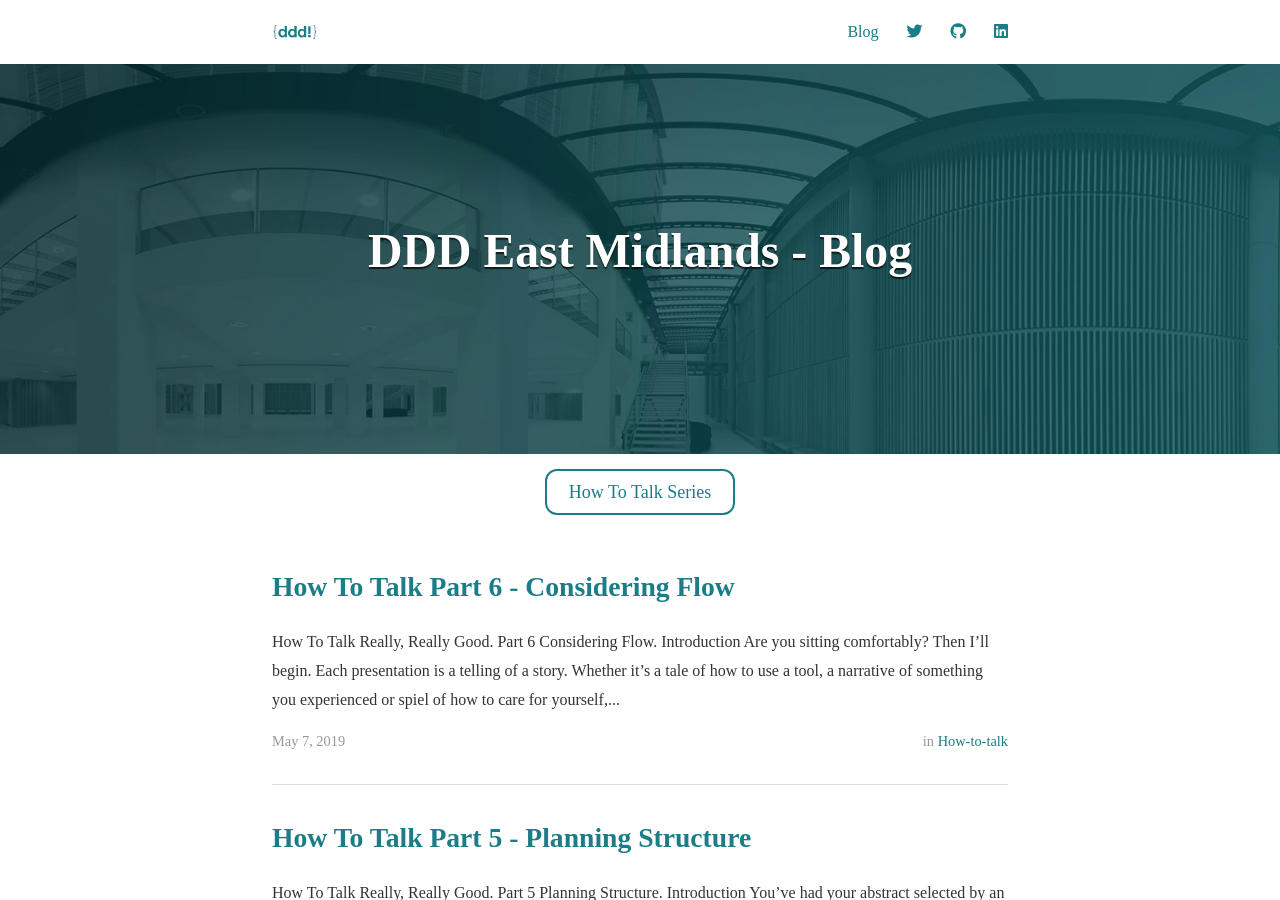
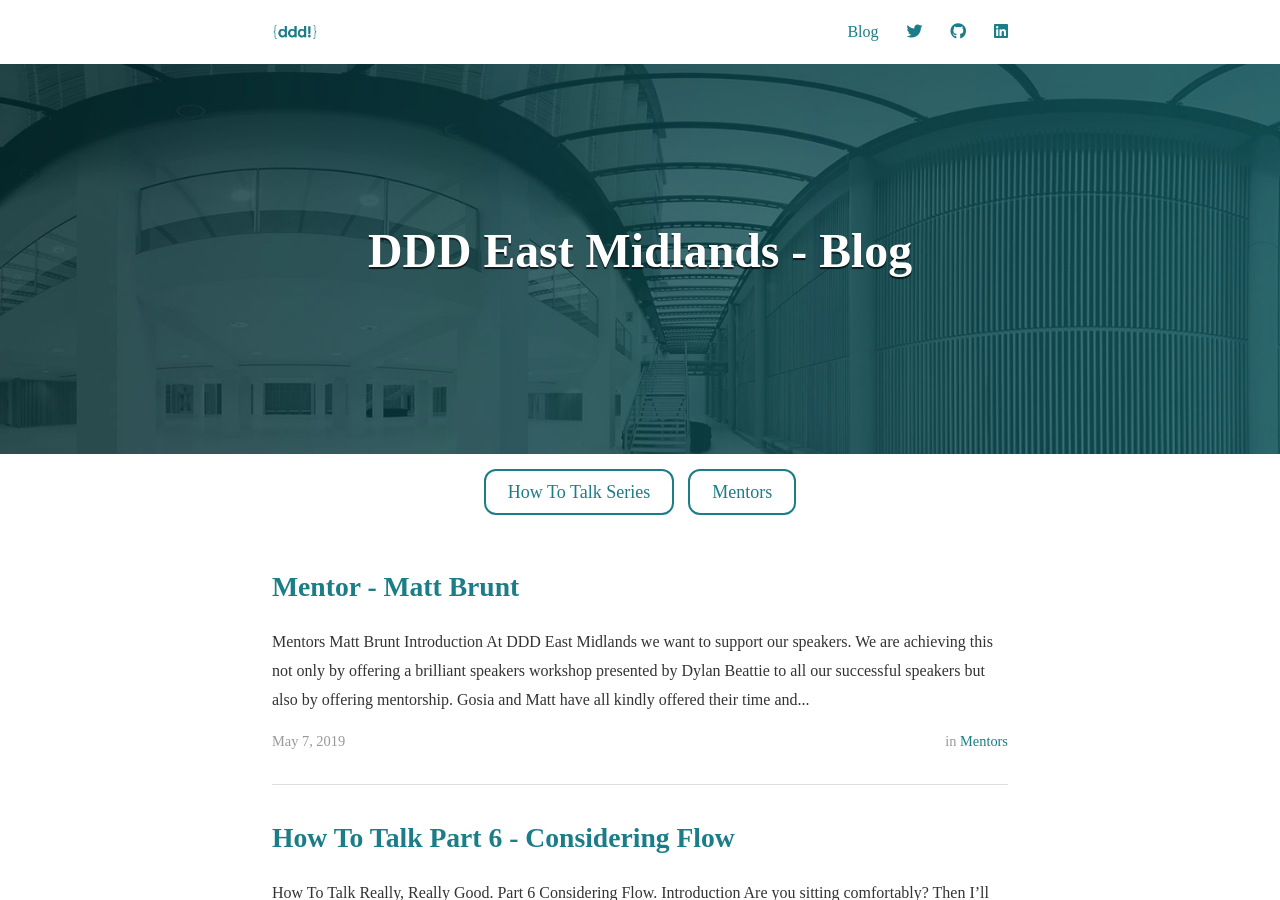
Before and after one commit to DDDEastMidlandsLimited/dddem-blog, a Jekyll site: the page built from index.html, in a window 1280 px wide and 900 px high. Built offline with Jekyll 4.4.1, drawn with Linux system fonts in a browser that asks for light colours; nearby versions of some CDN libraries; the list of posts is cut into pages by our own code.

Commit message:
Add Blog Post On Matt Brunt

```diff
--- /dev/null
+++ b/_posts/2019-05-28-mentor-brunty-post.md
@@ -0,0 +1,101 @@
+---
+layout: post
+title: Mentor - Matt Brunt
+description: "Matt Brunt"
+date: 2019-05-07
+cover: "/assets/header_image.jpg"
+author: Jessica White
+categories: [mentors]
+comments: false
+share: true
+---
+
+----
+<center>
+<h3 class="quote"><i>Mentors</i> </h3>
+<h3 class="quote"><i>Matt Brunt</i> </h3>
+</center>
+
+---
+<br/>
+
+# Introduction
+---
+
+At DDD East Midlands we want to support our speakers. We are achieving this not only by offering a brilliant speakers workshop presented by Dylan Beattie to all our successful speakers but also by offering mentorship.
+
+Gosia and Matt have all kindly offered their time and experience as international speakers to those who want it. Gosia and Matt are both two fantastic examples of the brilliance the East Midlands has to offer.
+
+To introduce them further, we have asked them to answer a few questions around why they love the East Midlands tech scene and about their experiences. This post starts with Matt.
+
+<br/>
+
+# Matt “Brunty” Brunt
+
+---
+
+<p class="quote"><i><a href="https://mfyu.co.uk/talks" target="_blank">International Speaking Mage</a>, <a href="https://mfyu.co.uk/" target="_blank">Blogger</a>, Event Organiser, Developer at Helical Levity, Eager Meetup Attendee</i></p>
+
+<br/>
+
+<img src="/assets/img/2019-05-28/matt-one.png" alt="Matt shaking Tim Berners Lee's hand" height="20%"/>
+
+<br/>
+
+## Hey! We hear you’ve been selected as one of the DDD East Midlands Mentors. Congratulations on being a marvellous person! Mind giving us a which introduction to who you are?
+
+Hey! I’m Matt. Most know me as Brunty as that’s been my nickname/username for as long as I can remember. I’m a speaker, mentor, former organiser of PHP East Midlands, and I currently work for Helical Levity, building cool software and web apps in the Cyber Security space.
+
+I’m into painting miniatures, playing tabletop games, Dungeons & Dragons, PC gaming, flying my drone and photography. Stereotypical nerd stuff!
+
+I also have a handsome crested gecko called Mr Hubble and 2 adorable dwarf hamsters called Pancake and Syrup.
+
+<br/>
+
+## What do you think makes The East Midlands stand out in terms of the tech scene?
+
+The number of meetups is a big part of why the East Midlands (and especially Nottingham) is such a buzzing tech scene. Many other areas seem more popular, or have had a buzz in the past, but the number of companies that not only work in tech, but also **care** about their staff and the community in the East Midlands is growing, and that’s fantastic to see!
+
+<br/>
+
+## What’s the most embarrassing thing that’s happened to you as a speaker and how did you recover from it?
+
+So far I’ve not had anything drastically embarrassing, thankfully! I’ve had a couple of talks where I’ve gone to drink from my bottle and not taken the lid off as silly little things.
+
+The most embarrassing thing happened in May of 2019 though. By this point, I’ve been speaking for 4 years and given more than 50 talks. I was setting up for a talk I’ve delivered a lot before, I set up my laptop on the lectern and grabbed my bag to move it to the side of the stage out of sight. My bag got caught on my laptop power cable, pulled the lectern sideways and knocked bottles of water over (thankfully they had their lids on!)
+
+CLANG! Loud noises! I then opened my laptop and… it didn’t respond. I had to force it to reboot and go from there. It left me flustered and then meant that I needed to get everything open and running for the talk and demo again. I managed to work my way through the talk well enough, but it certainly didn’t give me the smooth start I’d have liked!
+
+<br/>
+
+## Can you tell us about one of your top highlights from your life in tech?
+
+Meeting Sir Tim Berners-Lee has to be the top! Being able to shake his hand and thank him for all he’s done was the highlight of my time in tech and speaking so far.
+
+
+<img src="/assets/img/2019-05-28/matt-two.png" alt="Matt shaking Tim Berners Lee's hand" height="20%"/>
+
+
+<br/>
+
+## Say someone is looking to get more involved in the community, or even speak, and you were allowed to give one piece of advice. What would that advice be?
+
+Reach out! (Easier said than done, I know) having more people involved in the community and events is always wanted — there’s always more things to do and not enough people to do them!
+
+Be that to someone else you’ve seen in the community speaking, someone who’s involved in organising a group, or someone who’s just been attending events. It’s all about the people and having those connections, making those friends are crucial to the community thriving.
+
+<br/>
+
+## Thanks Matt! Hope you enjoy the conference!
+
+---
+
+<center>
+<h3 class="quote"><i>If you see him at DDD East Midlands give him a high five for being awesome!</i> </h3>
+</center>
+
+---
+
+<div style="text-align:center; width:20%; margin-left: 10%;" markdown="1">
+<img src="{{site.baseurl}}/assets/logo.png" alt="Logo">
+</div>
--- a/index.html
+++ b/index.html
@@ -14,6 +14,7 @@
 
 <div class="center-buttons">
   <a class="button" href="/category/how-to-talk/" >How To Talk Series</a>
+  <a class="button" href="/category/mentors/" >Mentors</a>
 </div>
 
 <div class="wrapper">
```
Also changed, not shown: assets/img/2019-05-28/matt-one.png (added), assets/img/2019-05-28/matt-two.png (added).
